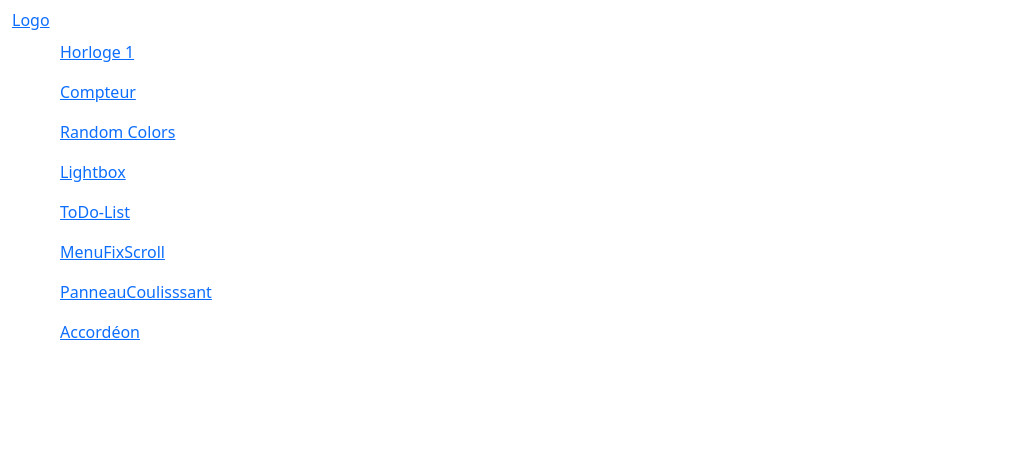
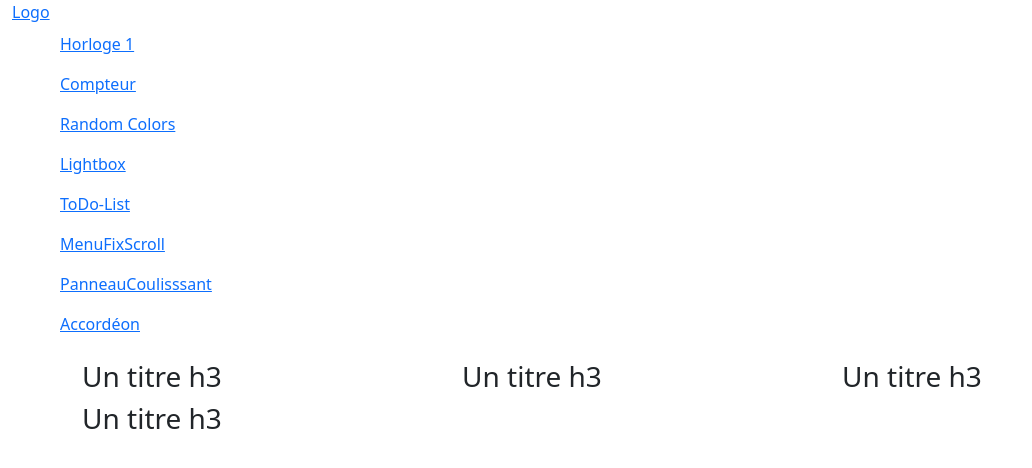
Before and after one commit to DrL0ve69/DrL0ve69.github.io, a plain HTML site: page index.html in a window 1280 px wide. Shown: the whole page, without its empty margins (0-1032 px from the left). Drawn offline with nearby package versions, Linux system fonts and the light colour scheme.

Commit message:
Début du main test des cols et rows

```diff
--- a/index.html
+++ b/index.html
@@ -11,7 +11,7 @@
 
     <!-- Début -->
     <header>
-        <nav class="nav navbar">
+        <nav class="nav nav-bar">
             <div class="container-fluid">
                 <a href="#"><img src="" alt="">Logo</a>
             </div>
@@ -30,7 +30,24 @@
         </nav>
     </header>
     <!-- Début Main-->
-    <main></main>
+    <main>
+        <div class="container">
+            <div class="row">
+                <div class="col-md-6 col-lg-4">
+                    <h3>Un titre h3</h3>
+                </div>
+                <div class="col-md-6 col-lg-4">
+                    <h3>Un titre h3</h3>
+                </div>
+                <div class="col-md-6 col-lg-4">
+                    <h3>Un titre h3</h3>
+                </div>
+                <div class="col-md-6 col-lg-4">
+                    <h3>Un titre h3</h3>
+                </div>
+            </div>
+        </div>
+    </main>
 
     <!-- Début Footer-->
     <footer></footer>
```
